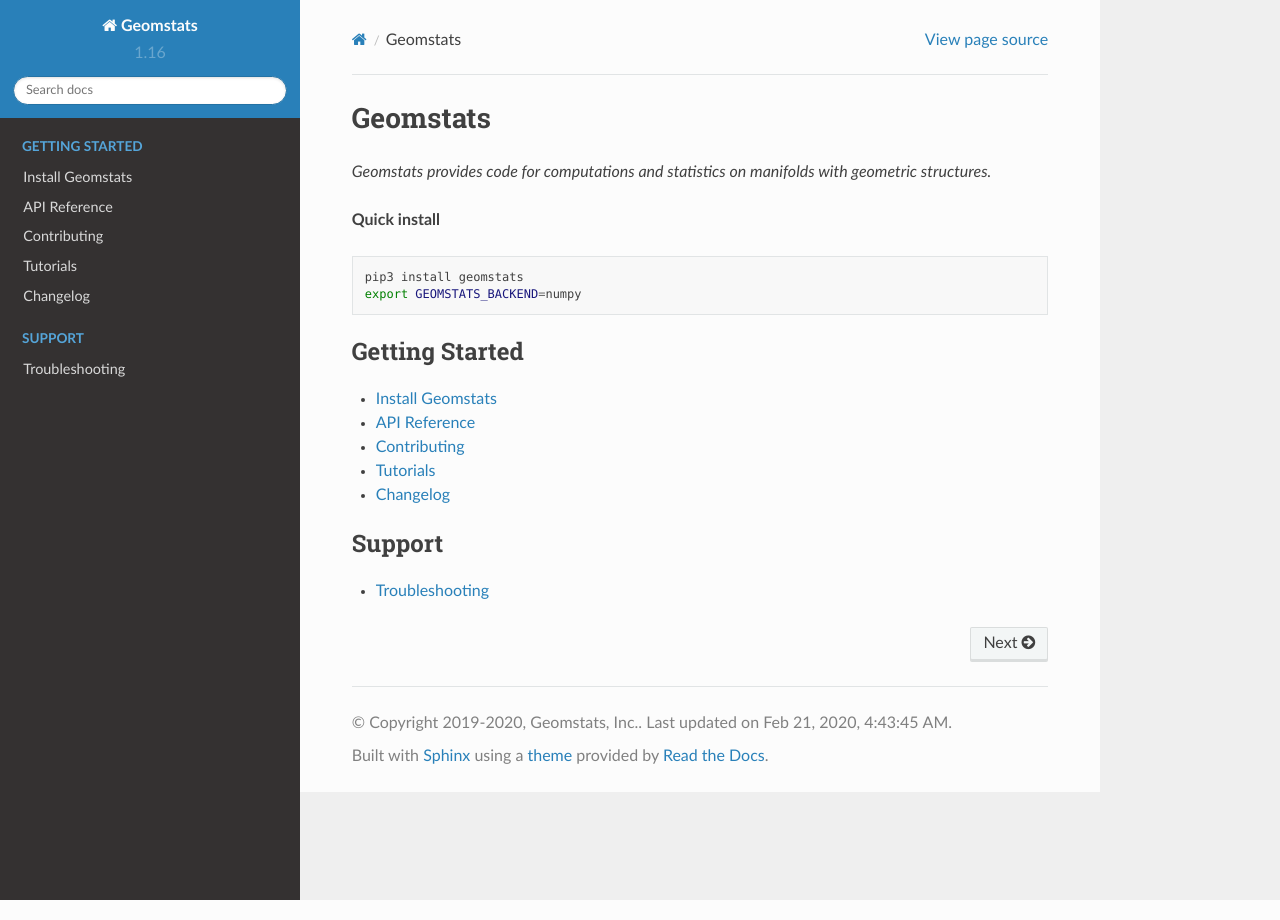
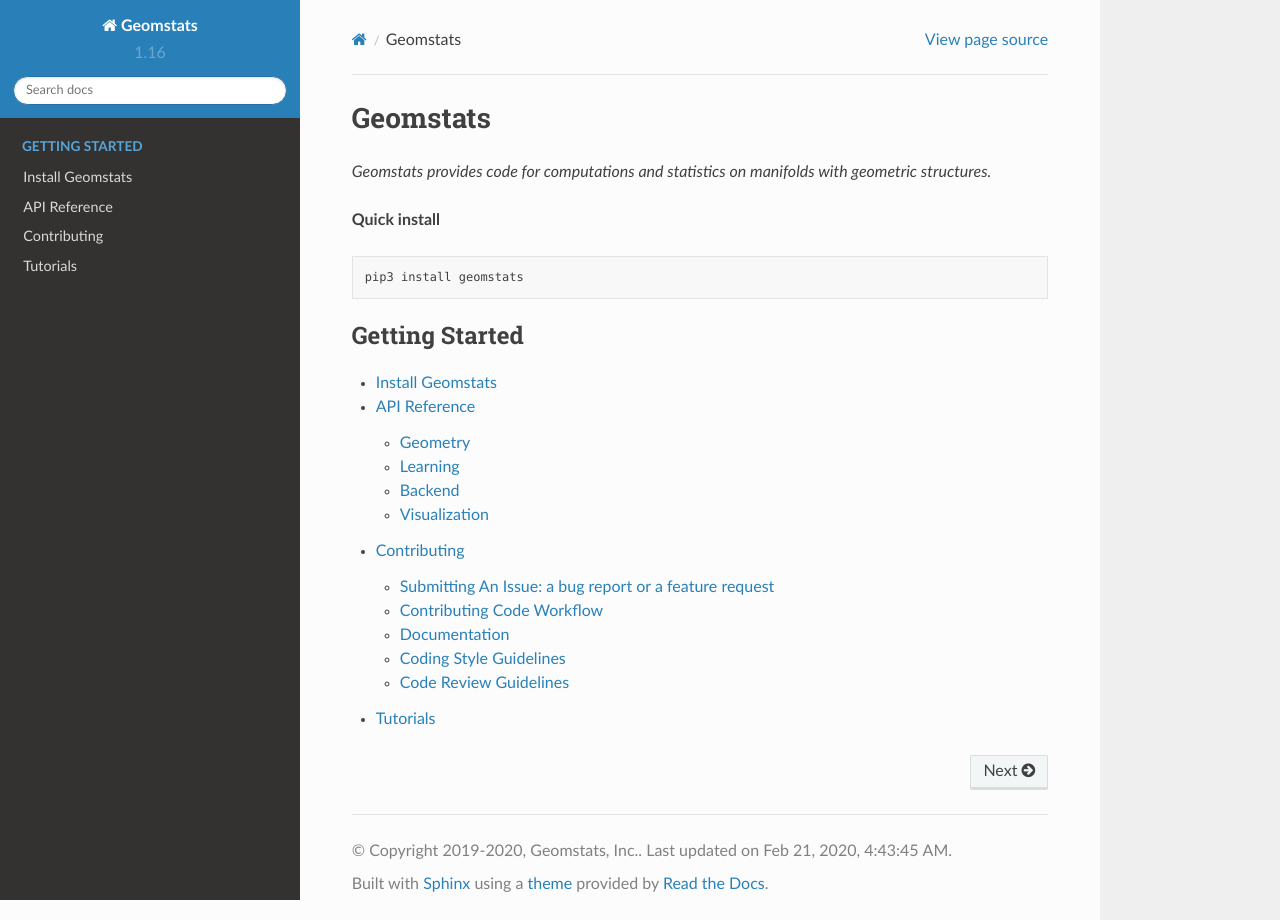
Before and after one commit to geomstats/geomstats, a Sphinx documentation site: the page built from docs/index.rst, in a window 1280 px wide. Built offline with Sphinx 7.4.7 and the Read the Docs theme 2.0.0, drawn with Linux system fonts in a browser that asks for light colours.

Commit message:
Remove changelog.rst and troubleshooting.rst + Update index.rst

```diff
--- a/docs/index.rst
+++ b/docs/index.rst
@@ -8,20 +8,12 @@ Geomstats
 .. code-block:: bash
 
     pip3 install geomstats
-    export GEOMSTATS_BACKEND=numpy
 
 .. toctree::
-   :maxdepth: 1
+   :maxdepth: 2
    :caption: Getting Started
 
    install.rst
    api-reference.rst
    contributing.rst
    tutorials.rst
-   changelog.rst
-
-.. toctree::
-   :maxdepth: 1
-   :caption: Support
-
-   troubleshooting.rst
--- a/docs/troubleshooting.rst
+++ /dev/null
@@ -1,4 +0,0 @@
-Troubleshooting
-===============
-
-Trouble shooting.
```
Also changed, not shown: docs/changelog.rst (deleted, +0 -12 lines).
